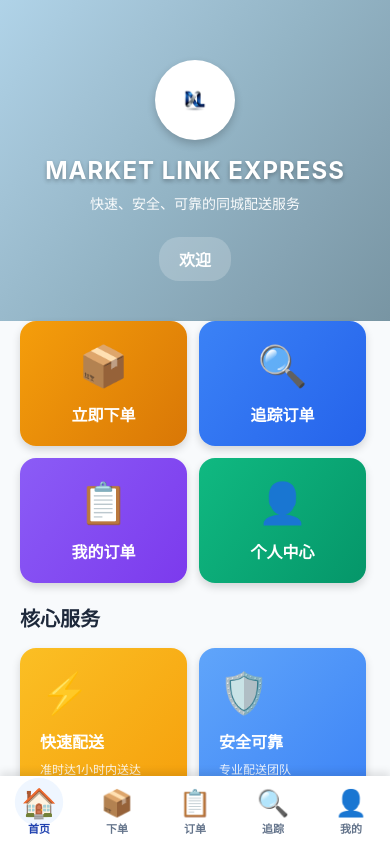
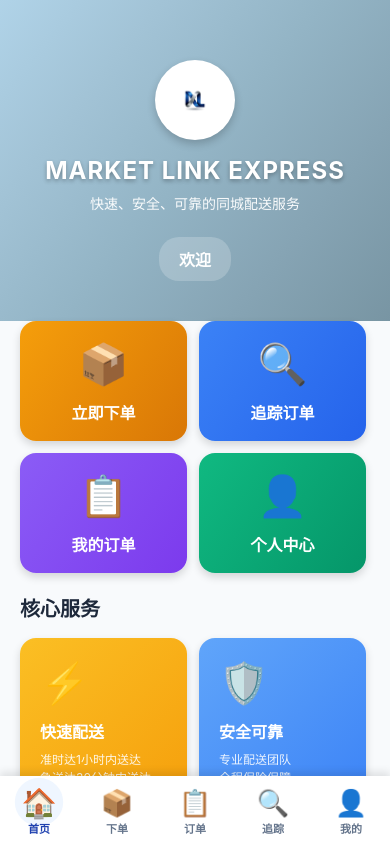
Before and after one commit to huangdelun16-lgtm/ml-express, a React Native app in the folder ml-express-client/: screen /Main in a window 390 px wide. Built offline with nearby package versions, Linux system fonts and the light colour scheme.

Commit message:
Fix card height consistency issues on Home screen

```diff
--- a/ml-express-client/src/screens/HomeScreen.tsx
+++ b/ml-express-client/src/screens/HomeScreen.tsx
@@ -763,6 +763,7 @@ const styles = StyleSheet.create({
   },
   statCard: {
     width: (width - 56) / 2,
+    height: 110,
     borderRadius: 16,
     overflow: 'hidden',
     shadowColor: '#000',
@@ -774,6 +775,8 @@ const styles = StyleSheet.create({
   statGradient: {
     padding: 20,
     alignItems: 'center',
+    height: '100%',
+    justifyContent: 'center',
   },
   statNumber: {
     fontSize: 32,
@@ -797,6 +800,7 @@ const styles = StyleSheet.create({
   },
   quickActionCard: {
     width: (width - 56) / 2,
+    height: 120,
     borderRadius: 16,
     overflow: 'hidden',
     shadowColor: '#000',
@@ -808,7 +812,7 @@ const styles = StyleSheet.create({
   quickActionGradient: {
     padding: 20,
     alignItems: 'center',
-    minHeight: 120,
+    height: '100%',
     justifyContent: 'center',
   },
   quickActionIconContainer: {
@@ -993,6 +997,7 @@ const styles = StyleSheet.create({
   },
   serviceCard: {
     width: (width - 56) / 2,
+    height: 180,
     borderRadius: 16,
     overflow: 'hidden',
     shadowColor: '#000',
@@ -1003,7 +1008,8 @@ const styles = StyleSheet.create({
   },
   serviceGradient: {
     padding: 20,
-    minHeight: 160,
+    height: '100%',
+    justifyContent: 'flex-start',
   },
   serviceIcon: {
     fontSize: 40,
@@ -1062,6 +1068,7 @@ const styles = StyleSheet.create({
   },
   contactCard: {
     flex: 1,
+    height: 140,
     borderRadius: 16,
     overflow: 'hidden',
     shadowColor: '#000',
@@ -1073,7 +1080,7 @@ const styles = StyleSheet.create({
   contactGradient: {
     padding: 20,
     alignItems: 'center',
-    minHeight: 140,
+    height: '100%',
     justifyContent: 'center',
   },
   contactIcon: {
```
